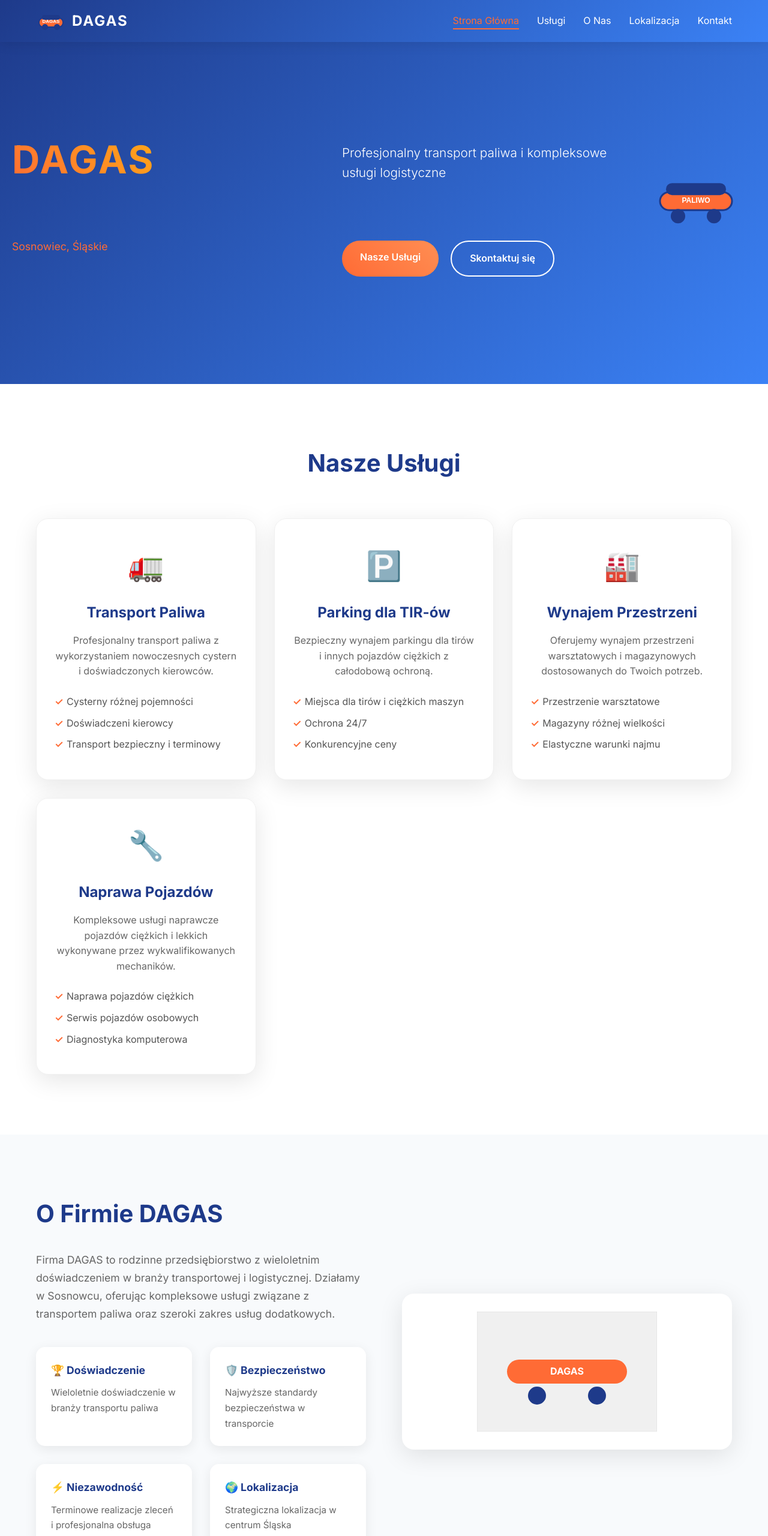
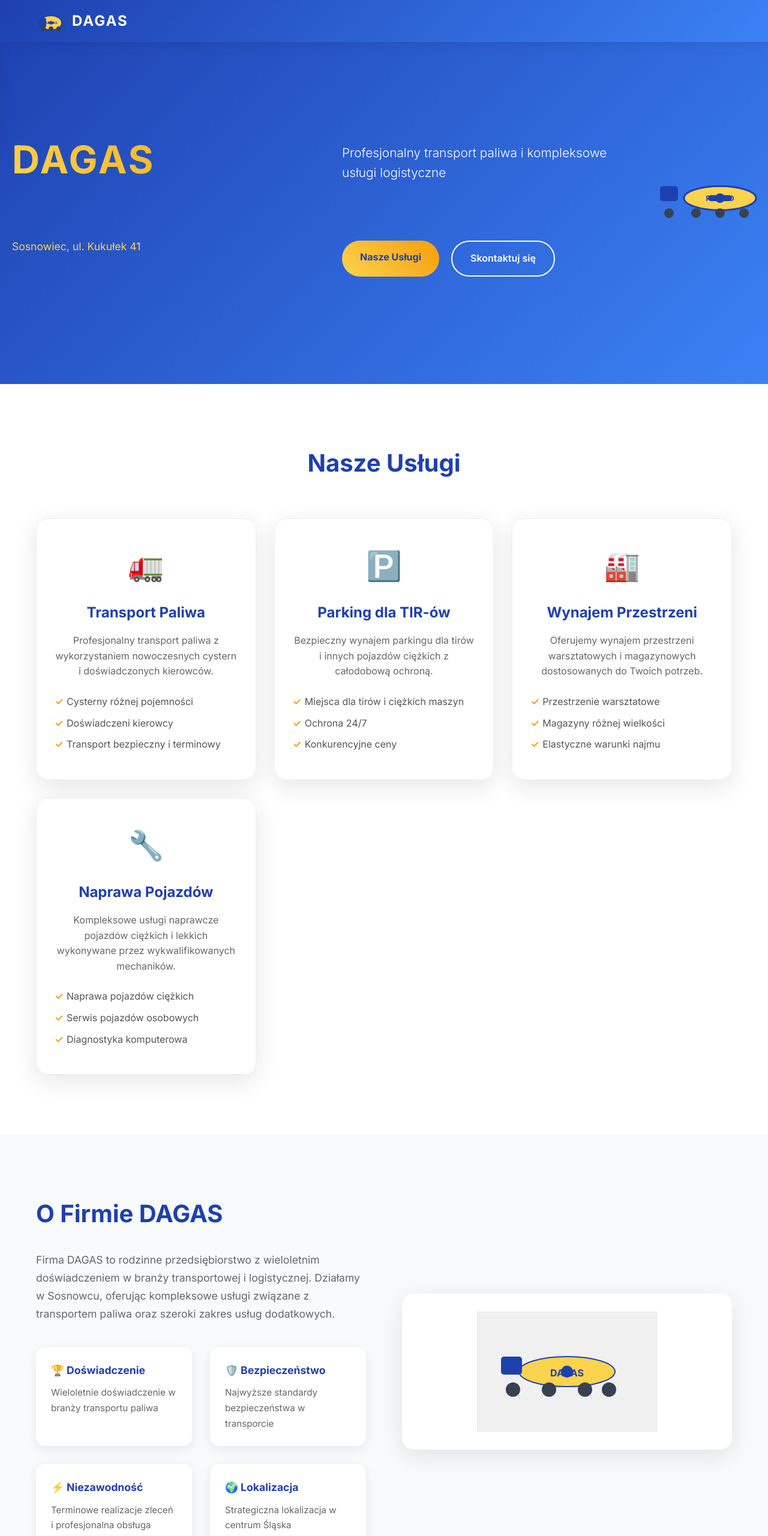
Before and after one commit to aleksanderSzydlo/dagas.github.io, a plain HTML site: page index.html in a window 1280 px wide. Shown: the top 2560 px of the page at 60% size. Drawn offline with nearby package versions, Linux system fonts and the light colour scheme.

Commit message:
Update design to yellow-blue color scheme and add detailed truck logos
- Changed color scheme from orange-blue to yellow-blue (#FCD34D, #F59E0B, #1E40AF)
- Redesigned logo with detailed fuel truck/tanker illustration
- Updated truck graphics in hero and about sections with realistic tanker design
- Added complete address: ul. Kukułek 41, Sosnowiec
- Updated map marker and popup with new colors and address
- Modified all UI elements to use consistent yellow-blue branding
- Enhanced truck illustrations with proper tanker proportions and details

```diff
--- a/index.html
+++ b/index.html
@@ -17,11 +17,19 @@
             <div class="nav-container">
                 <div class="logo">
                     <svg width="50" height="50" viewBox="0 0 50 50" xmlns="http://www.w3.org/2000/svg">
-                        <rect x="5" y="20" width="40" height="15" rx="7" fill="#FF6B35" stroke="#1E3A8A" stroke-width="2"/>
-                        <circle cx="15" cy="35" r="5" fill="#1E3A8A"/>
-                        <circle cx="35" cy="35" r="5" fill="#1E3A8A"/>
-                        <rect x="10" y="15" width="30" height="8" rx="4" fill="#1E3A8A"/>
-                        <text x="25" y="28" text-anchor="middle" fill="white" font-family="Arial, sans-serif" font-weight="bold" font-size="8">DAGAS</text>
+                        <!-- Główna cysterny -->
+                        <ellipse cx="25" cy="28" rx="18" ry="12" fill="#FCD34D" stroke="#1E40AF" stroke-width="2"/>
+                        <!-- Kabina -->
+                        <rect x="5" y="20" width="12" height="16" rx="3" fill="#1E40AF"/>
+                        <!-- Koła -->
+                        <circle cx="12" cy="38" r="4" fill="#374151"/>
+                        <circle cx="25" cy="38" r="4" fill="#374151"/>
+                        <circle cx="38" cy="38" r="4" fill="#374151"/>
+                        <!-- Detale cysterny -->
+                        <circle cx="25" cy="28" r="3" fill="#1E40AF"/>
+                        <rect x="20" y="26" width="10" height="4" rx="2" fill="#1E40AF"/>
+                        <!-- Napis DAGAS -->
+                        <text x="25" y="30" text-anchor="middle" fill="#1E40AF" font-family="Arial, sans-serif" font-weight="bold" font-size="6">DAGAS</text>
                     </svg>
                     <span class="logo-text">DAGAS</span>
                 </div>
@@ -46,7 +54,7 @@
             <div class="hero-content">
                 <h1>DAGAS</h1>
                 <p class="hero-subtitle">Profesjonalny transport paliwa i kompleksowe usługi logistyczne</p>
-                <p class="hero-location">Sosnowiec, Śląskie</p>
+                                        <p class="hero-location">Sosnowiec, ul. Kukułek 41</p>
                 <div class="hero-buttons">
                     <a href="#services" class="btn btn-primary">Nasze Usługi</a>
                     <a href="#contact" class="btn btn-secondary">Skontaktuj się</a>
@@ -55,11 +63,20 @@
             <div class="hero-visual">
                 <div class="truck-animation">
                     <svg width="200" height="100" viewBox="0 0 200 100" xmlns="http://www.w3.org/2000/svg">
-                        <rect x="20" y="40" width="120" height="30" rx="15" fill="#FF6B35" stroke="#1E3A8A" stroke-width="3"/>
-                        <circle cx="50" cy="80" r="12" fill="#1E3A8A"/>
-                        <circle cx="110" cy="80" r="12" fill="#1E3A8A"/>
-                        <rect x="30" y="25" width="100" height="20" rx="10" fill="#1E3A8A"/>
-                        <text x="80" y="58" text-anchor="middle" fill="white" font-family="Arial, sans-serif" font-weight="bold" font-size="12">PALIWO</text>
+                        <!-- Główna cysterny -->
+                        <ellipse cx="120" cy="50" rx="60" ry="20" fill="#FCD34D" stroke="#1E40AF" stroke-width="3"/>
+                        <!-- Kabina -->
+                        <rect x="20" y="30" width="30" height="25" rx="5" fill="#1E40AF"/>
+                        <!-- Koła -->
+                        <circle cx="35" cy="75" r="8" fill="#374151"/>
+                        <circle cx="80" cy="75" r="8" fill="#374151"/>
+                        <circle cx="120" cy="75" r="8" fill="#374151"/>
+                        <circle cx="160" cy="75" r="8" fill="#374151"/>
+                        <!-- Detale cysterny -->
+                        <circle cx="120" cy="50" r="8" fill="#1E40AF"/>
+                        <rect x="100" y="45" width="40" height="10" rx="5" fill="#1E40AF"/>
+                        <!-- Napis -->
+                        <text x="120" y="55" text-anchor="middle" fill="#1E40AF" font-family="Arial, sans-serif" font-weight="bold" font-size="12">PALIWO</text>
                     </svg>
                 </div>
             </div>
@@ -143,10 +160,18 @@
                         <div class="image-placeholder">
                             <svg width="300" height="200" viewBox="0 0 300 200" xmlns="http://www.w3.org/2000/svg">
                                 <rect width="300" height="200" fill="#f0f0f0" stroke="#ddd"/>
-                                <rect x="50" y="80" width="200" height="40" rx="20" fill="#FF6B35"/>
-                                <circle cx="100" cy="140" r="15" fill="#1E3A8A"/>
-                                <circle cx="200" cy="140" r="15" fill="#1E3A8A"/>
-                                <text x="150" y="105" text-anchor="middle" fill="white" font-weight="bold" font-size="16">DAGAS</text>
+                                <!-- Cysterny -->
+                                <ellipse cx="150" cy="100" rx="80" ry="25" fill="#FCD34D" stroke="#1E40AF" stroke-width="2"/>
+                                <!-- Kabina -->
+                                <rect x="40" y="75" width="35" height="30" rx="5" fill="#1E40AF"/>
+                                <!-- Koła -->
+                                <circle cx="60" cy="130" r="12" fill="#374151"/>
+                                <circle cx="120" cy="130" r="12" fill="#374151"/>
+                                <circle cx="180" cy="130" r="12" fill="#374151"/>
+                                <circle cx="220" cy="130" r="12" fill="#374151"/>
+                                <!-- Detale -->
+                                <circle cx="150" cy="100" r="10" fill="#1E40AF"/>
+                                <text x="150" y="108" text-anchor="middle" fill="#1E40AF" font-weight="bold" font-size="16">DAGAS</text>
                             </svg>
                         </div>
                     </div>
@@ -160,7 +185,7 @@
                 <div class="location-content">
                     <div class="location-info">
                         <h3>Znajdziesz nas w Sosnowcu</h3>
-                        <p>Naша firma znajduje się w strategicznym punkcie Sosnowca, co zapewnia łatwy dostęp do głównych tras komunikacyjnych regionu śląskiego.</p>
+                        <p>Nasza firma znajduje się przy ulicy Kukułek 41 w Sosnowcu, w strategicznym punkcie zapewniającym łatwy dostęp do głównych tras komunikacyjnych regionu śląskiego.</p>
                         <div class="coordinates">
                             <strong>Współrzędne GPS:</strong><br>
                             Szerokość: 50.28196061508645<br>
@@ -212,6 +237,7 @@
                             <span class="icon">📍</span>
                             <div>
                                 <strong>Adres:</strong><br>
+                                ul. Kukułek 41<br>
                                 Sosnowiec, woj. śląskie
                             </div>
                         </div>
@@ -262,11 +288,19 @@
                 <div class="footer-section">
                     <div class="footer-logo">
                         <svg width="40" height="40" viewBox="0 0 50 50" xmlns="http://www.w3.org/2000/svg">
-                            <rect x="5" y="20" width="40" height="15" rx="7" fill="#FF6B35" stroke="#1E3A8A" stroke-width="2"/>
-                            <circle cx="15" cy="35" r="5" fill="#1E3A8A"/>
-                            <circle cx="35" cy="35" r="5" fill="#1E3A8A"/>
-                            <rect x="10" y="15" width="30" height="8" rx="4" fill="#1E3A8A"/>
-                            <text x="25" y="28" text-anchor="middle" fill="white" font-family="Arial, sans-serif" font-weight="bold" font-size="8">DAGAS</text>
+                            <!-- Główna cysterny -->
+                            <ellipse cx="25" cy="28" rx="18" ry="12" fill="#FCD34D" stroke="white" stroke-width="2"/>
+                            <!-- Kabina -->
+                            <rect x="5" y="20" width="12" height="16" rx="3" fill="white"/>
+                            <!-- Koła -->
+                            <circle cx="12" cy="38" r="4" fill="#374151"/>
+                            <circle cx="25" cy="38" r="4" fill="#374151"/>
+                            <circle cx="38" cy="38" r="4" fill="#374151"/>
+                            <!-- Detale cysterny -->
+                            <circle cx="25" cy="28" r="3" fill="white"/>
+                            <rect x="20" y="26" width="10" height="4" rx="2" fill="white"/>
+                            <!-- Napis DAGAS -->
+                            <text x="25" y="30" text-anchor="middle" fill="white" font-family="Arial, sans-serif" font-weight="bold" font-size="6">DAGAS</text>
                         </svg>
                         <span>DAGAS</span>
                     </div>
@@ -286,7 +320,7 @@
                     <ul>
                         <li>kontakt@dagas.pl</li>
                         <li>+48 123 456 789</li>
-                        <li>Sosnowiec, Śląskie</li>
+                        <li>ul. Kukułek 41, Sosnowiec</li>
                     </ul>
                 </div>
             </div>
--- a/script.js
+++ b/script.js
@@ -34,18 +34,18 @@ function initMap() {
     const customIcon = L.divIcon({
         html: `
             <div style="
-                background: #FF6B35;
+                background: #FCD34D;
                 width: 30px;
                 height: 30px;
                 border-radius: 50% 50% 50% 0;
-                border: 3px solid #1E3A8A;
+                border: 3px solid #1E40AF;
                 transform: rotate(-45deg);
                 display: flex;
                 align-items: center;
                 justify-content: center;
             ">
                 <div style="
-                    color: white;
+                    color: #1E40AF;
                     font-weight: bold;
                     font-size: 12px;
                     transform: rotate(45deg);
@@ -63,9 +63,9 @@ function initMap() {
     // Popup z informacjami
     marker.bindPopup(`
         <div style="text-align: center; padding: 10px;">
-            <strong style="color: #1E3A8A; font-size: 16px;">DAGAS</strong><br>
+            <strong style="color: #1E40AF; font-size: 16px;">DAGAS</strong><br>
             <span style="color: #666;">Transport paliwa i usługi logistyczne</span><br>
-            <span style="color: #FF6B35; font-weight: bold;">Sosnowiec</span><br>
+            <span style="color: #F59E0B; font-weight: bold;">ul. Kukułek 41, Sosnowiec</span><br>
             <small style="color: #888;">
                 ${lat.toFixed(6)}, ${lng.toFixed(6)}
             </small>
@@ -74,8 +74,8 @@ function initMap() {
 
     // Dodanie okręgu pokazującego obszar działania
     L.circle([lat, lng], {
-        color: '#FF6B35',
-        fillColor: '#FF6B35',
+        color: '#F59E0B',
+        fillColor: '#F59E0B',
         fillOpacity: 0.1,
         radius: 2000
     }).addTo(map);
--- a/styles.css
+++ b/styles.css
@@ -20,7 +20,7 @@ body {
 
 /* Header i nawigacja */
 .header {
-    background: linear-gradient(135deg, #1E3A8A 0%, #3B82F6 100%);
+    background: linear-gradient(135deg, #1E40AF 0%, #3B82F6 100%);
     position: fixed;
     top: 0;
     width: 100%;
@@ -52,11 +52,18 @@ body {
     letter-spacing: 2px;
 }
 
-.nav-menu {
-    display: flex;
-    list-style: none;
-    gap: 30px;
-}
+        .nav-menu {
+            position: fixed;
+            left: -100%;
+            top: 70px;
+            flex-direction: column;
+            background-color: #1E40AF;
+            width: 100%;
+            text-align: center;
+            transition: 0.3s;
+            box-shadow: 0 10px 27px rgba(0, 0, 0, 0.05);
+            padding: 20px 0;
+        }
 
 .nav-menu li a {
     color: white;
@@ -67,7 +74,7 @@ body {
 }
 
 .nav-menu li a:hover {
-    color: #FF6B35;
+    color: #FCD34D;
 }
 
 .nav-menu li a::after {
@@ -77,7 +84,7 @@ body {
     left: 0;
     width: 0;
     height: 2px;
-    background: #FF6B35;
+    background: #FCD34D;
     transition: width 0.3s ease;
 }
 
@@ -102,7 +109,7 @@ body {
 
 /* Hero Section */
 .hero {
-    background: linear-gradient(135deg, #1E3A8A 0%, #3B82F6 100%);
+    background: linear-gradient(135deg, #1E40AF 0%, #3B82F6 100%);
     color: white;
     padding: 120px 0 80px;
     display: flex;
@@ -125,7 +132,7 @@ body {
     font-weight: 700;
     margin-bottom: 20px;
     letter-spacing: 3px;
-    background: linear-gradient(45deg, #FF6B35, #FFD700);
+    background: linear-gradient(45deg, #FCD34D, #F59E0B);
     -webkit-background-clip: text;
     -webkit-text-fill-color: transparent;
     background-clip: text;
@@ -139,7 +146,7 @@ body {
 
 .hero-location {
     font-size: 1.1rem;
-    color: #FF6B35;
+    color: #FCD34D;
     margin-bottom: 40px;
     font-weight: 500;
 }
@@ -162,13 +169,14 @@ body {
 }
 
 .btn-primary {
-    background: linear-gradient(45deg, #FF6B35, #FF8E53);
-    color: white;
+    background: linear-gradient(45deg, #FCD34D, #F59E0B);
+    color: #1E40AF;
+    font-weight: 700;
 }
 
 .btn-primary:hover {
     transform: translateY(-2px);
-    box-shadow: 0 10px 25px rgba(255, 107, 53, 0.3);
+    box-shadow: 0 10px 25px rgba(252, 211, 77, 0.3);
 }
 
 .btn-secondary {
@@ -179,7 +187,7 @@ body {
 
 .btn-secondary:hover {
     background: white;
-    color: #1E3A8A;
+    color: #1E40AF;
     transform: translateY(-2px);
 }
 
@@ -208,7 +216,7 @@ body {
     text-align: center;
     font-size: 2.5rem;
     margin-bottom: 60px;
-    color: #1E3A8A;
+    color: #1E40AF;
 }
 
 .services-grid {
@@ -240,7 +248,7 @@ body {
 .service-card h3 {
     font-size: 1.5rem;
     margin-bottom: 15px;
-    color: #1E3A8A;
+    color: #1E40AF;
 }
 
 .service-card p {
@@ -265,7 +273,7 @@ body {
     content: '✓';
     position: absolute;
     left: 0;
-    color: #FF6B35;
+    color: #F59E0B;
     font-weight: bold;
 }
 
@@ -285,7 +293,7 @@ body {
 .about h2 {
     font-size: 2.5rem;
     margin-bottom: 30px;
-    color: #1E3A8A;
+    color: #1E40AF;
 }
 
 .about p {
@@ -309,7 +317,7 @@ body {
 }
 
 .feature h4 {
-    color: #1E3A8A;
+    color: #1E40AF;
     margin-bottom: 10px;
     font-size: 1.1rem;
 }
@@ -340,7 +348,7 @@ body {
     text-align: center;
     font-size: 2.5rem;
     margin-bottom: 60px;
-    color: #1E3A8A;
+    color: #1E40AF;
 }
 
 .location-content {
@@ -353,7 +361,7 @@ body {
 .location-info h3 {
     font-size: 1.8rem;
     margin-bottom: 20px;
-    color: #1E3A8A;
+    color: #1E40AF;
 }
 
 .location-info p {
@@ -368,7 +376,7 @@ body {
     padding: 20px;
     border-radius: 10px;
     margin-bottom: 30px;
-    border-left: 4px solid #FF6B35;
+    border-left: 4px solid #F59E0B;
     font-family: 'Courier New', monospace;
 }
 
@@ -414,7 +422,7 @@ body {
     text-align: center;
     font-size: 2.5rem;
     margin-bottom: 60px;
-    color: #1E3A8A;
+    color: #1E40AF;
 }
 
 .contact-content {
@@ -426,7 +434,7 @@ body {
 .contact-info h3 {
     font-size: 1.8rem;
     margin-bottom: 30px;
-    color: #1E3A8A;
+    color: #1E40AF;
 }
 
 .contact-item {
@@ -455,7 +463,7 @@ body {
 .contact-form h3 {
     font-size: 1.8rem;
     margin-bottom: 30px;
-    color: #1E3A8A;
+    color: #1E40AF;
 }
 
 .form-group {
@@ -477,7 +485,7 @@ body {
 .form-group select:focus,
 .form-group textarea:focus {
     outline: none;
-    border-color: #FF6B35;
+    border-color: #F59E0B;
 }
 
 .form-group textarea {
@@ -486,7 +494,7 @@ body {
 
 /* Footer */
 .footer {
-    background: #1E3A8A;
+    background: #1E40AF;
     color: white;
     padding: 60px 0 20px;
 }
@@ -509,7 +517,7 @@ body {
 
 .footer-section h4 {
     margin-bottom: 20px;
-    color: #FF6B35;
+    color: #FCD34D;
 }
 
 .footer-section ul {
```
Also changed, not shown: 1 other file.
